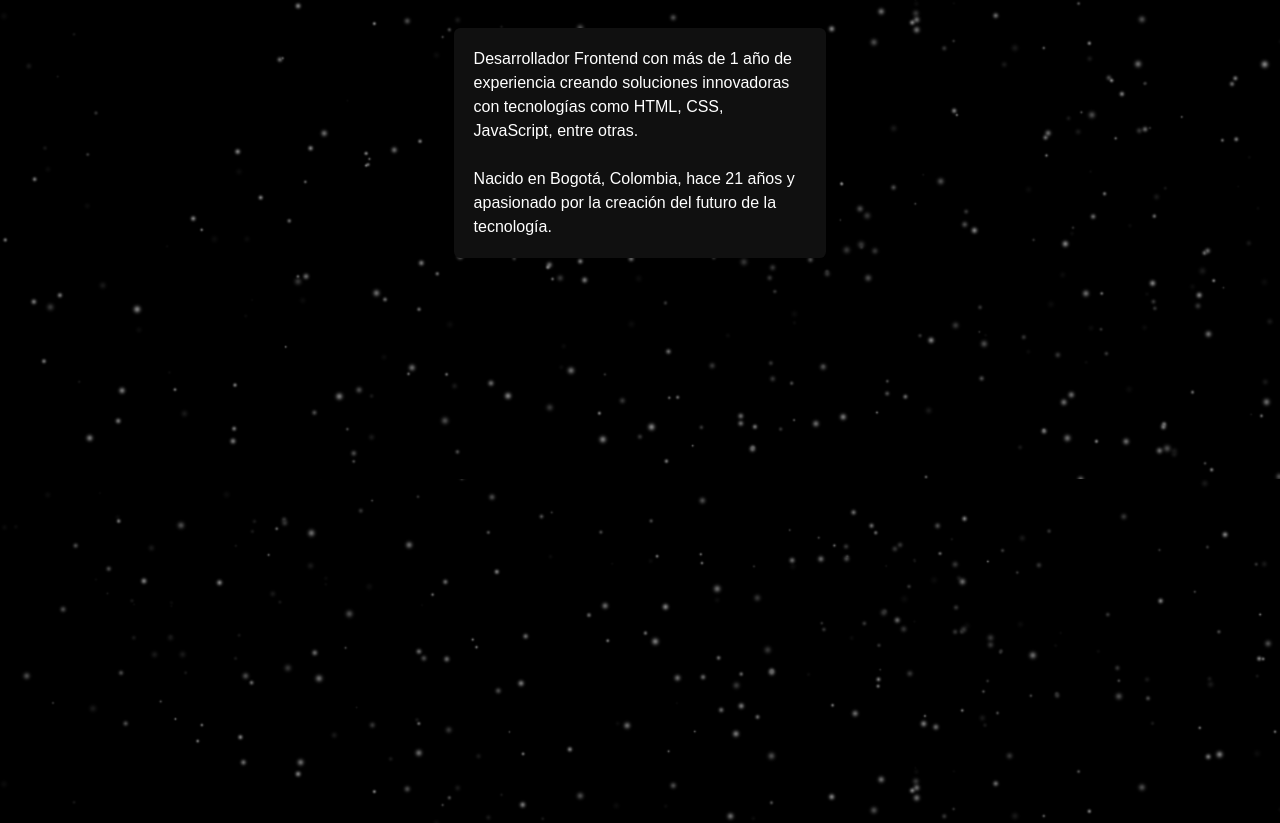
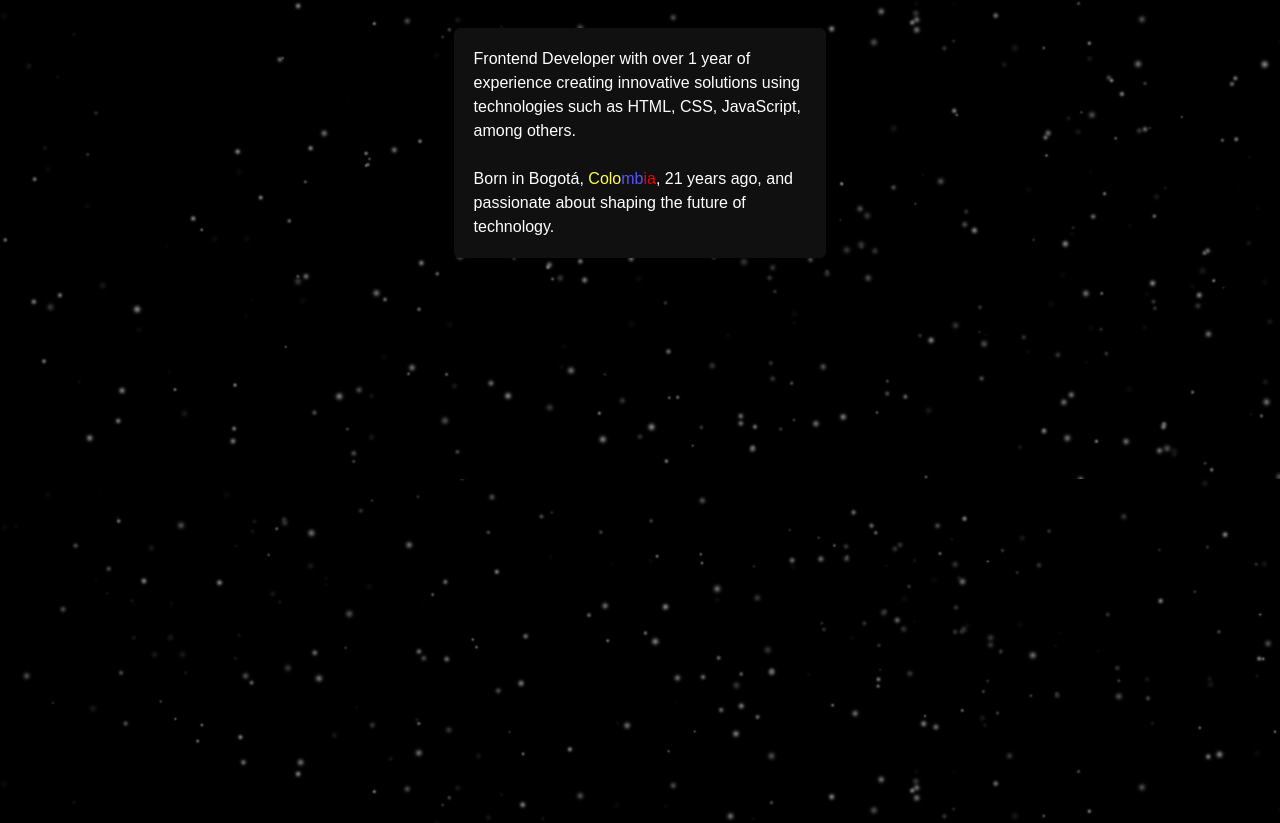
Before and after one commit to Gtifaro/gtifaro.github.io, a Next.js app: page / in a window 1280 px wide. Shown: the part 1057-1880 px from the top of the page. Built offline with nearby package versions, Linux system fonts and the light colour scheme; a web font is replaced by a local one; what tailwindcss-animated would draw is missing.

Commit message:
Added text in english to about view

```diff
--- a/app/page.jsx
+++ b/app/page.jsx
@@ -66,7 +66,7 @@ export default function Home() {
       </div>
       <div id="about" className="h-screen relative text-white flex items-center z-20">
         <div className="w-[75vw] sm:w-[29vw] mx-auto h-auto p-[2.5vw] sm:p-[1.5vw] rounded-[1vw] sm:rounded-[.5vw] text-[3.25vw] sm:text-[1.25vw] duration-200 ease-in-out bg-[#101010]">
-            Desarrollador Frontend con más de 1 año de experiencia creando soluciones innovadoras con tecnologías como HTML, CSS, JavaScript, entre otras.<br/><br/> Nacido en Bogotá, Colombia, hace 21 años y apasionado por la creación del futuro de la tecnología.
+          Frontend Developer with over 1 year of experience creating innovative solutions using technologies such as HTML, CSS, JavaScript, among others.<br /><br /> Born in Bogotá, <span className="text-[#ffff47]" >Colo</span><span className="text-[#5555ff]" >mb</span><span className="text-[#F00000]">ia</span>, 21 years ago, and passionate about shaping the future of technology.
         </div>
       </div>
       <div id="work" className="h-screen relative text-white z-20">
```
Lines whose indentation alone changed are shown as unchanged.
